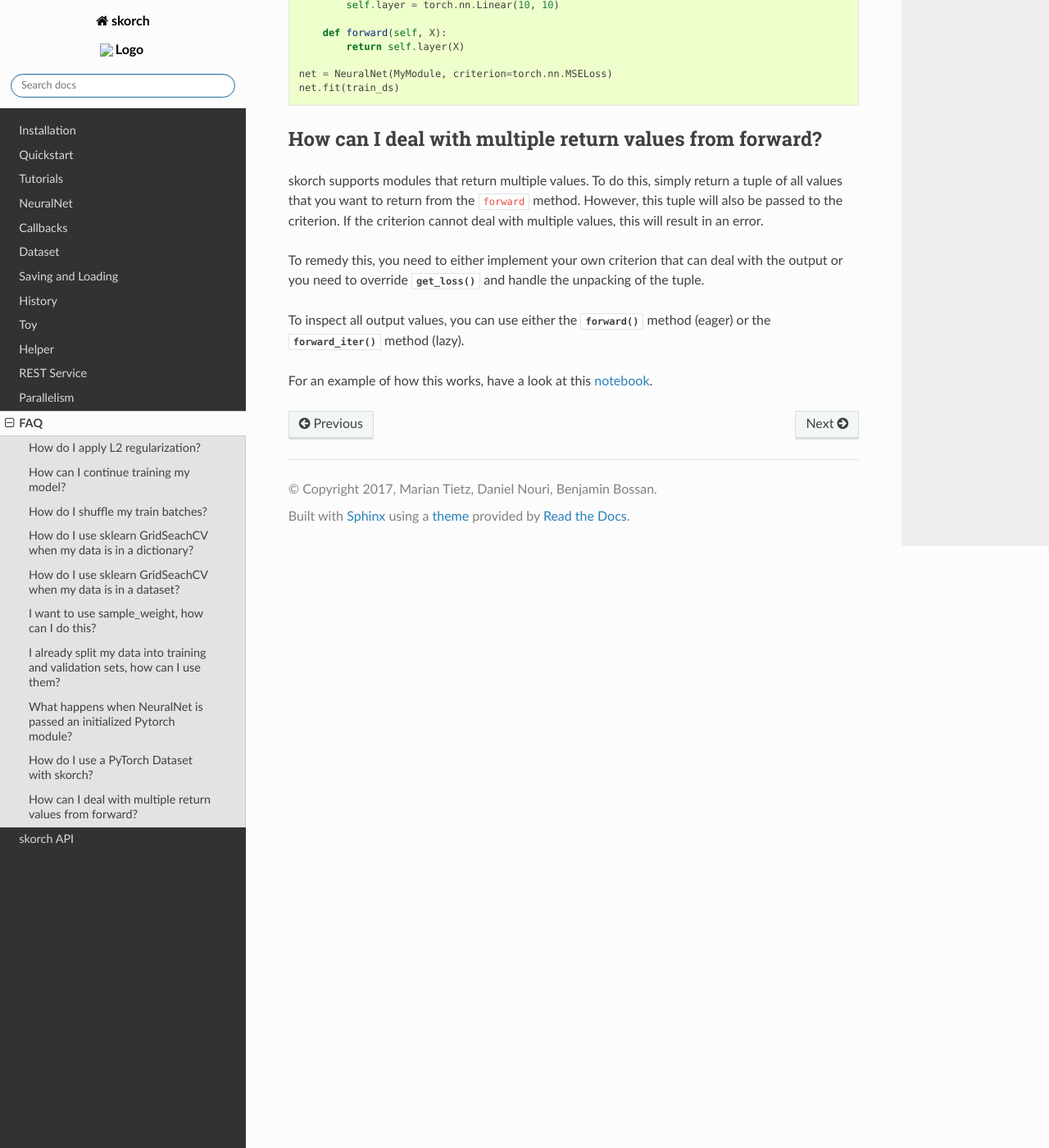
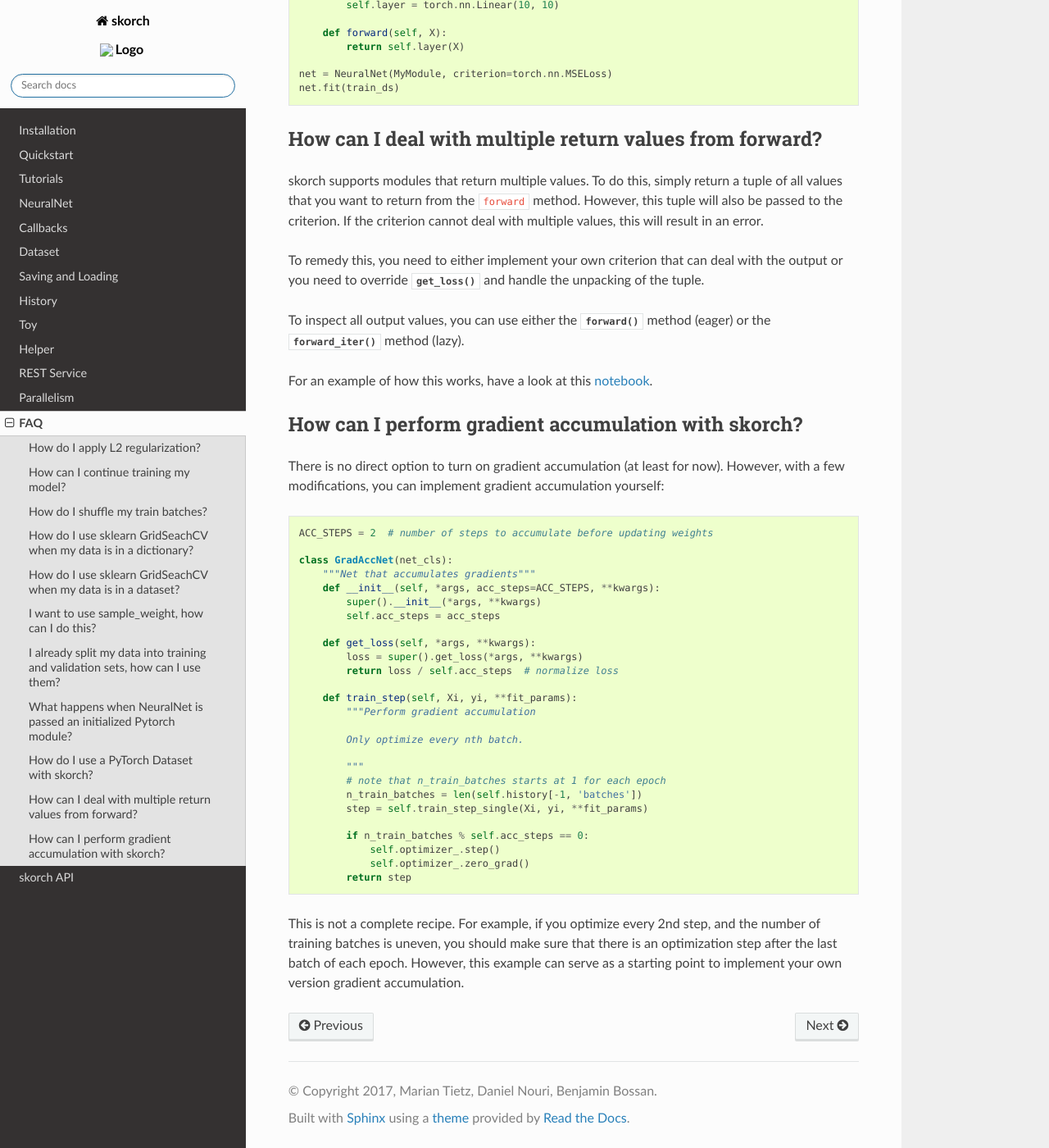
Before and after one commit to skorch-dev/skorch, a Sphinx documentation site: the page built from docs/user/FAQ.rst, in a window 1280 px wide and 1400 px high, scrolled down 4438 px. Shown: the whole window at 82% size. Built offline with Sphinx 7.4.7 and the Read the Docs theme 2.0.0, drawn with Linux system fonts in a browser that asks for light colours.

Commit message:
Add entry to FAQ for how to do gradient accumulation

```diff
--- a/docs/user/FAQ.rst
+++ b/docs/user/FAQ.rst
@@ -282,3 +282,46 @@ To inspect all output values, you can use either the
 
 For an example of how this works, have a look at this `notebook
 <https://nbviewer.jupyter.org/github/skorch-dev/skorch/blob/master/notebooks/Advanced_Usage.ipynb#Multiple-return-values-from-forward>`_.
+
+How can I perform gradient accumulation with skorch?
+----------------------------------------------------
+
+There is no direct option to turn on gradient accumulation (at least
+for now). However, with a few modifications, you can implement
+gradient accumulation yourself:
+
+
+.. code:: python
+
+    ACC_STEPS = 2  # number of steps to accumulate before updating weights
+
+    class GradAccNet(net_cls):
+        """Net that accumulates gradients"""
+        def __init__(self, *args, acc_steps=ACC_STEPS, **kwargs):
+            super().__init__(*args, **kwargs)
+            self.acc_steps = acc_steps
+
+        def get_loss(self, *args, **kwargs):
+            loss = super().get_loss(*args, **kwargs)
+            return loss / self.acc_steps  # normalize loss
+
+        def train_step(self, Xi, yi, **fit_params):
+            """Perform gradient accumulation
+
+            Only optimize every nth batch.
+
+            """
+            # note that n_train_batches starts at 1 for each epoch
+            n_train_batches = len(self.history[-1, 'batches'])
+            step = self.train_step_single(Xi, yi, **fit_params)
+
+            if n_train_batches % self.acc_steps == 0:
+                self.optimizer_.step()
+                self.optimizer_.zero_grad()
+            return step
+
+This is not a complete recipe. For example, if you optimize every 2nd
+step, and the number of training batches is uneven, you should make
+sure that there is an optimization step after the last batch of each
+epoch. However, this example can serve as a starting point to
+implement your own version gradient accumulation.
```
